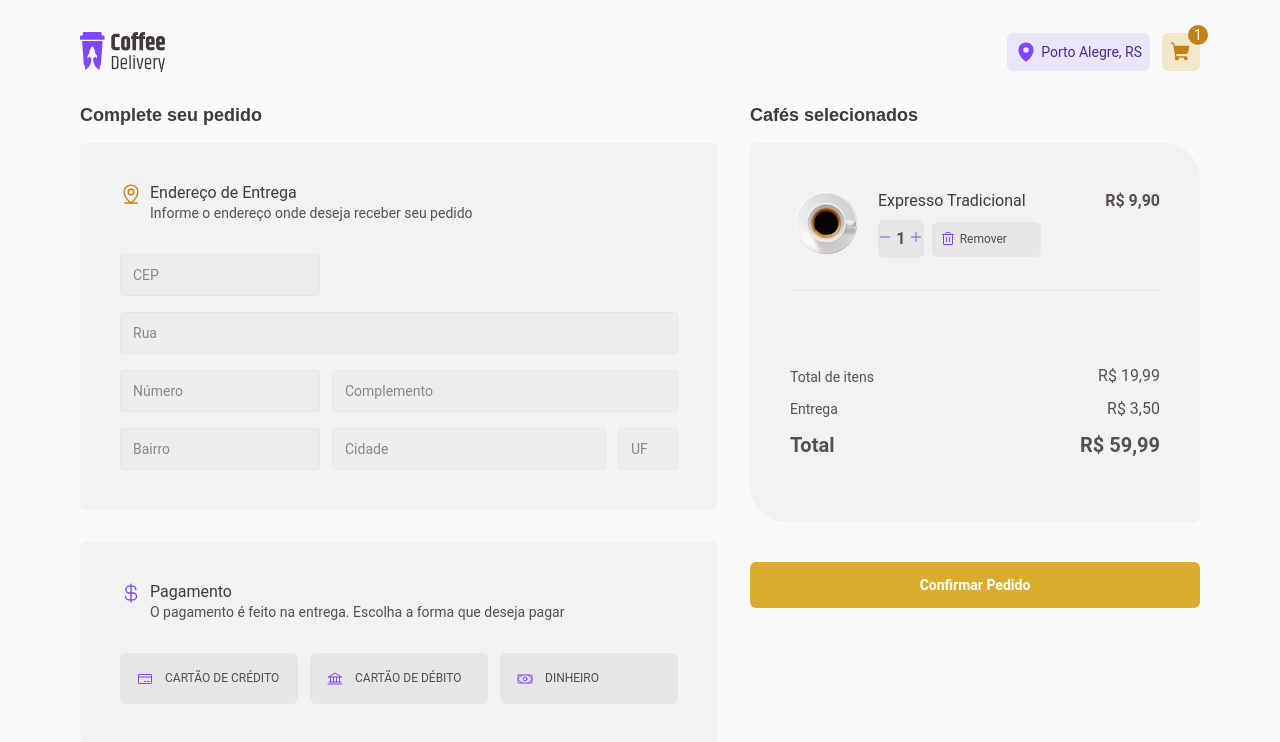
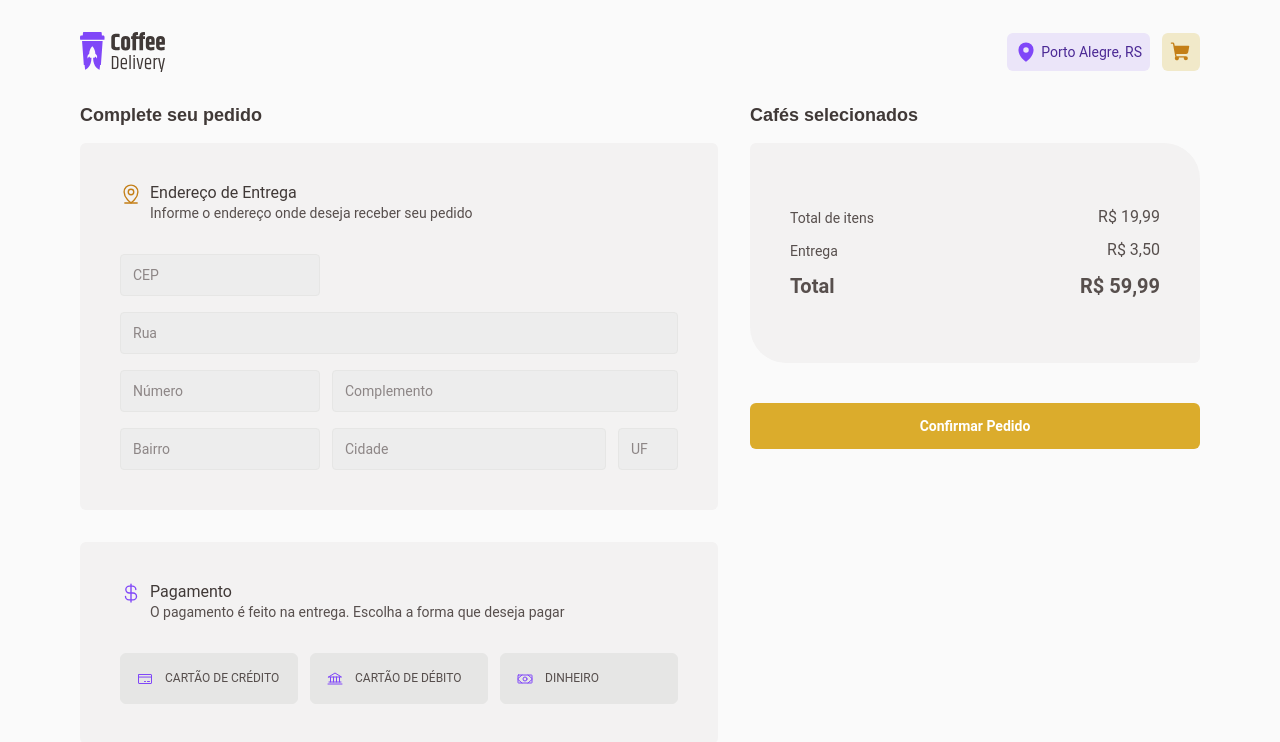
Before and after one commit to WigorCosta21/Coffee-Delivery, a React (Vite) app: page /checkout in a window 1280 px wide. Shown: the top 742 px of the page. Built offline with nearby package versions, Linux system fonts and the light colour scheme.

Commit message:
feat: add functionality to increase item quantity in the cart

```diff
--- a/src/components/Header/index.tsx
+++ b/src/components/Header/index.tsx
@@ -6,9 +6,11 @@ import * as S from "./styles";
 import { MapPin, ShoppingCart } from "phosphor-react";
 import { useTheme } from "styled-components";
 import { Link } from "react-router-dom";
+import { useCart } from "@hooks/useCart";
 
 export const Header = () => {
   const theme = useTheme();
+  const { cartCount } = useCart();
 
   return (
     <Container>
@@ -23,13 +25,13 @@ export const Header = () => {
             <span>Porto Alegre, RS</span>
           </S.Location>
 
-          <S.Cart to={"/"}>
+          <S.Cart to={`${cartCount > 0 ? "/checkout" : "#"}`}>
             <ShoppingCart
               size={22}
               color={theme.colors["yellow-dark"]}
               weight="fill"
             />
-            <span>1</span>
+            {cartCount > 0 && <span>{cartCount}</span>}
           </S.Cart>
         </S.Nav>
       </S.Header>
--- a/src/components/QuantitySelector/index.tsx
+++ b/src/components/QuantitySelector/index.tsx
@@ -1,17 +1,27 @@
 import { useTheme } from "styled-components";
-import * as S from "./styles";
 import { Minus, Plus } from "phosphor-react";
 
-export const QuantitySelector = () => {
+import * as S from "./styles";
+interface QuantitySelectorProps {
+  quantity: number;
+  increaseQuantity: () => void;
+  decrementQuantity: () => void;
+}
+
+export const QuantitySelector = ({
+  quantity,
+  increaseQuantity,
+  decrementQuantity,
+}: QuantitySelectorProps) => {
   const theme = useTheme();
 
   return (
     <S.Controls>
-      <button>
+      <button onClick={decrementQuantity}>
         <Minus size={14} color={theme.colors.purple} weight="fill" />
       </button>
-      <span>1</span>
-      <button>
+      <span>{quantity}</span>
+      <button onClick={increaseQuantity}>
         <Plus size={14} color={theme.colors.purple} weight="fill" />
       </button>
     </S.Controls>
--- a/src/context/cartContext.tsx
+++ b/src/context/cartContext.tsx
@@ -2,11 +2,13 @@ import { createContext, ReactNode, useState } from "react";
 
 interface CartItem {
   product: IProduct;
+  cartItemsCount: number;
 }
 
 interface CartContexType {
   cart: CartItem[];
-  addItemToCart: (product: IProduct) => void;
+  cartCount: number;
+  addItemToCart: (product: IProduct, quantity: number) => void;
 }
 
 interface CartProviderType {
@@ -19,29 +21,31 @@ export const CartContext = createContext({} as CartContexType);
 export const CartProvider = ({ children }: CartProviderType) => {
   const [cart, setCart] = useState<CartItem[]>([]);
 
-  const addItemToCart = (product: IProduct) => {
+  const addItemToCart = (product: IProduct, quantity: number) => {
     const indexProduct = cart.findIndex(
       (item) => item.product.id === product.id
     );
 
     if (indexProduct !== -1) {
       const cartList = cart.map((item) =>
-        item.product.id === product.id ? { ...item } : item
+        item.product.id === product.id
+          ? { ...item, cartItemsCount: item.cartItemsCount + quantity }
+          : item
       );
       return setCart(cartList);
     }
 
-    const newProduct = {
-      ...cart,
-      product,
-    };
+    const newProduct = [...cart, { product, cartItemsCount: quantity }];
 
-    setCart([...cart, newProduct]);
+    setCart(newProduct);
   };
+
   console.log(cart);
 
   return (
-    <CartContext.Provider value={{ cart, addItemToCart }}>
+    <CartContext.Provider
+      value={{ cart, cartCount: cart.length, addItemToCart }}
+    >
       {children}
     </CartContext.Provider>
   );
--- a/src/pages/Checkout/components/Cart/index.tsx
+++ b/src/pages/Checkout/components/Cart/index.tsx
@@ -5,25 +5,32 @@ import { Card } from "../Card";
 import { QuantitySelector } from "@components/QuantitySelector";
 
 import { priceFormat } from "@utils/priceFormart";
-import coffees from "data/coffee";
 
 import * as S from "./styles";
+import { useCart } from "@hooks/useCart";
 
 export const Cart = () => {
   const theme = useTheme();
+  const { cart } = useCart();
+
   const SHIPPING = 3.5;
 
   return (
     <Card borderradius="6px 36px 6px 36px">
-      <S.CartItem>
+      {cart.map((item) => (
+        <S.CartItem key={item.product.id}>
           <S.CartContent>
-          <img src={coffees[0].image} alt={coffees[0].name} />
+            <img src={item.product.image} alt={item.product.name} />
 
             <S.CartInfo>
-            <h3>{coffees[0].name}</h3>
+              <h3>{item.product.name}</h3>
 
               <S.CartControls>
-              <QuantitySelector />
+                <QuantitySelector
+                  quantity={item.cartItemsCount}
+                  decrementQuantity={() => {}}
+                  increaseQuantity={() => {}}
+                />
                 <S.RemoveButton>
                   <Trash size={16} color={theme.colors.purple} />
                   Remover
@@ -32,8 +39,9 @@ export const Cart = () => {
             </S.CartInfo>
           </S.CartContent>
 
-        <span>{priceFormat(coffees[0].price)}</span>
+          <span>{priceFormat(item.product.price)}</span>
         </S.CartItem>
+      ))}
 
       <S.CartFooter>
         <S.CartSummary>
--- a/src/pages/Home/components/ProductItem/index.tsx
+++ b/src/pages/Home/components/ProductItem/index.tsx
@@ -5,13 +5,23 @@ import { priceFormat } from "@utils/priceFormart";
 import { useCart } from "@hooks/useCart";
 
 import * as S from "./styles";
+import { useState } from "react";
 type ProductItemProps = {
   item: IProduct;
 };
 
 export const ProductItem = ({ item }: ProductItemProps) => {
+  const [quantity, setQuantity] = useState(1);
   const theme = useTheme();
   const { addItemToCart } = useCart();
+
+  const increaseQuantity = () => setQuantity(quantity + 1);
+
+  const decrementQuantity = () => {
+    if (quantity > 1) {
+      setQuantity(quantity - 1);
+    }
+  };
 
   return (
     <S.Card>
@@ -26,8 +36,12 @@ export const ProductItem = ({ item }: ProductItemProps) => {
       <S.Controls>
         <span>{priceFormat(item.price)}</span>
         <div>
-          <QuantitySelector />
-          <S.BtnAddCart onClick={() => addItemToCart(item)}>
+          <QuantitySelector
+            quantity={quantity}
+            increaseQuantity={increaseQuantity}
+            decrementQuantity={decrementQuantity}
+          />
+          <S.BtnAddCart onClick={() => addItemToCart(item, quantity)}>
             <ShoppingCart
               size={22}
               color={theme.colors["base-card"]}
```
Lines whose indentation alone changed are shown as unchanged.
